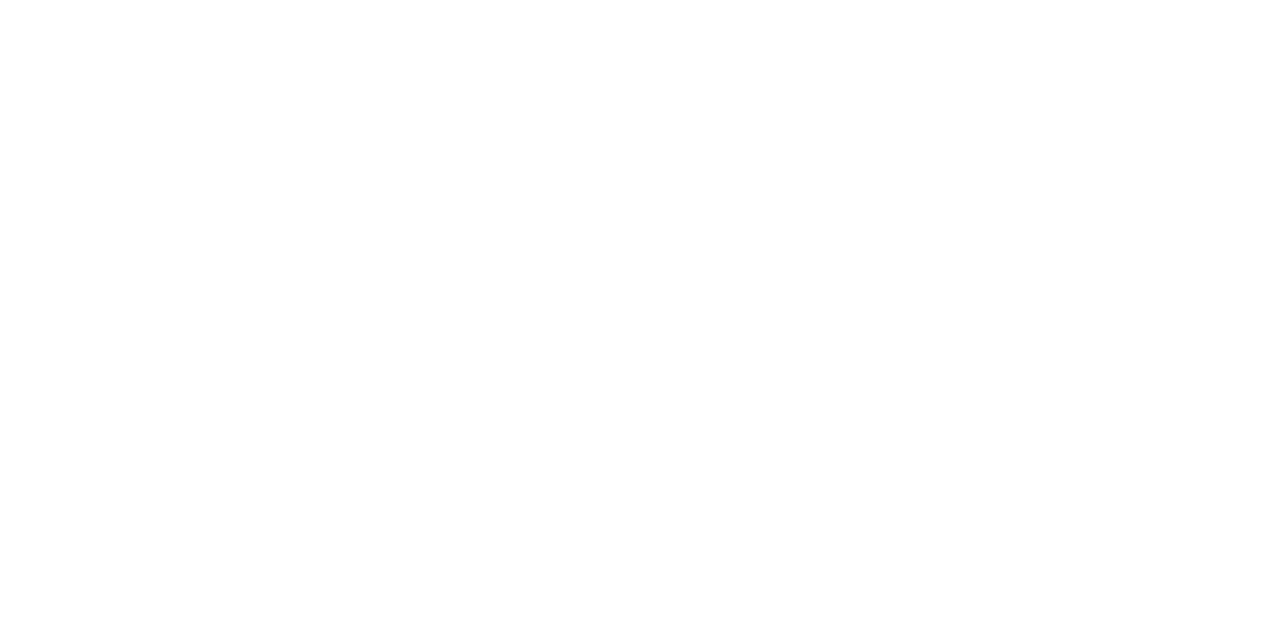
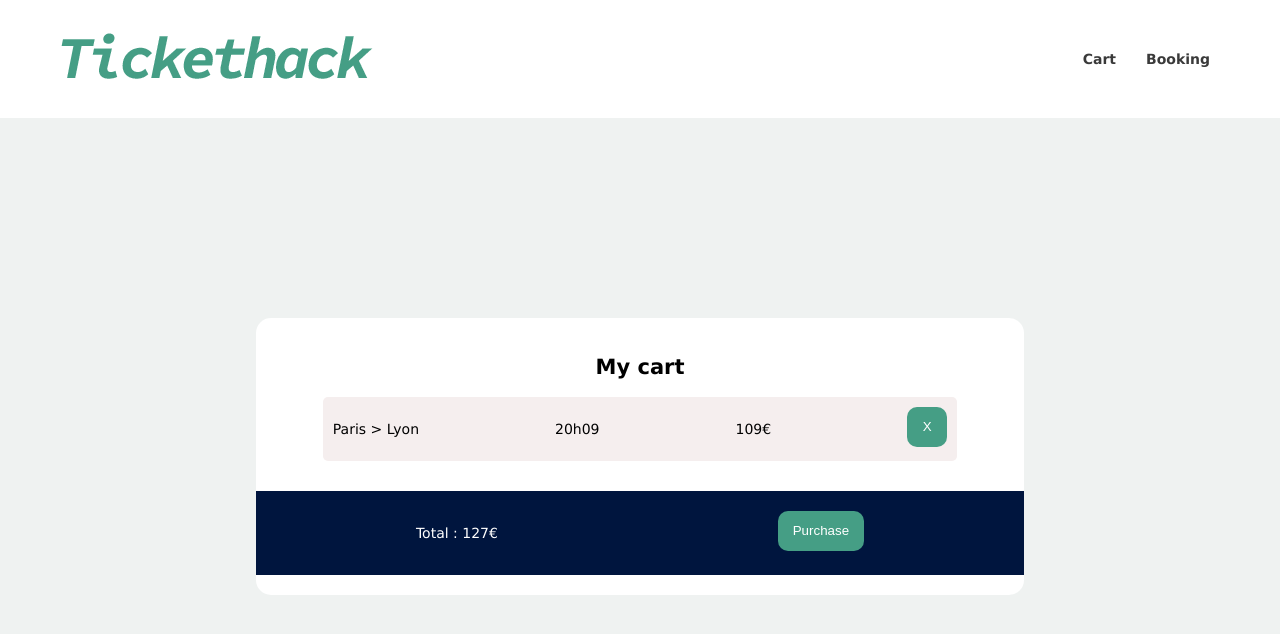
Before and after one commit to ClementNouet/ticketHack-frontend, a plain HTML site: page cart.html in a window 1280 px wide. Drawn offline with Linux system fonts and the light colour scheme.

Commit message:
Avancement après-mid route cart

```diff
--- /dev/null
+++ b/cart.css
@@ -0,0 +1,106 @@
+body {
+    background-color: #EFF2F1;
+    box-sizing: border-box;
+    margin: 0;
+    padding: 0;
+    display: flex;
+    flex-direction: column;
+    font: 14px "Lucida Grande", Helvetica, Arial, sans-serif;
+  }
+
+
+/********************HEADER*******************/
+
+  header {
+    background-color: white;
+    display: flex;
+    justify-content: space-between;
+  }
+
+.active {
+    font-weight: 600;;
+    padding-left: 30px;
+    color: #459E85;
+}
+
+.menu {
+    display: flex;
+    padding-right: 70px;
+    align-items: center;
+}
+
+.menu>a {
+    color: #3a3a3a;
+    font-weight: 600;;
+    padding-left: 30px;
+}
+
+.menu>a:hover {
+    color: #459E85;
+
+}
+
+  a {
+    text-decoration: none;
+    color: #00B7FF;
+  }
+
+
+  /********************MAIN*******************/
+
+  #resume {
+    width: 60%;
+    background-color: white;
+    text-align: center;
+    border-radius: 15px;
+    margin: auto;
+    margin-top: 200px;
+    padding: 20px 0px;
+  }
+
+  #resumeBottom {
+
+  }
+
+  #tripResume {
+    display: flex;
+    margin: auto;
+    justify-content: space-between;
+    text-align: center;
+    background-color: #F5EEEE;
+    width: 80%;
+    border-radius: 5px;
+    padding: 10px;
+  }
+
+  #tripResume button {
+    width: 40px;
+    height: 40px;
+    color: white;
+    background-color: #459E85;
+    border: 0px;
+    border-radius: 10px;
+  }
+
+  #tripPrice {
+    background-color: #00153E;
+    display: flex;
+    justify-content: space-around;
+    margin-top: 30px;
+    padding: 20px 20px
+  }
+
+  #tripPrice p {
+    color: white;
+  }
+
+
+  #tripPrice button {
+    width: auto;
+    height: 40px;
+    color: white;
+    background-color: #459E85;
+    padding: 0px 15px;
+    border: 0px;
+    border-radius: 10px;
+  }
--- a/cart.html
+++ b/cart.html
@@ -0,0 +1,38 @@
+<!DOCTYPE html>
+<html lang="en">
+<head>
+    <meta charset="UTF-8">
+    <meta name="viewport" content="width=device-width, initial-scale=1.0">
+    <link rel="stylesheet" href="cart.css">
+    <title>TicketHack</title>
+</head>
+<body id="cart">
+    <header>
+        <a href="index.html"><img src="images/logo-tickethack.png" alt="logo-tickethack" class="logo"></a>
+        <div class="menu">
+            <a href="cart.html" class="active"><p>Cart</p></a>
+            <a href="booking.html"><p>Booking</p></a>
+        </div>
+    </header>
+    <main>
+        <div id="resume">
+            <div>
+                <h2>My cart</h2>
+                <div id="tripResume">
+                    <p>Paris > Lyon</p>
+                    <p>20h09</p>
+                    <p>109€</p>
+                    <button type="button">X</button>
+                </div>
+            </div>
+            <div id="tripPrice">
+                <p>Total : 127€</p>
+                <button type="button">Purchase</button>
+            </div>
+        </div>
+    </main>
+
+
+    <script src="trips.js"></script>
+</body>
+</html>
--- a/style.css
+++ b/style.css
@@ -1,6 +1,16 @@
 body {
     background-image: url("images/background.jpg");
     background-size: cover;
+    box-sizing: border-box;
+    margin: 0;
+    padding: 0;
+    display: flex;
+    flex-direction: column;
+    font: 14px "Lucida Grande", Helvetica, Arial, sans-serif;
+  }
+
+  #cart {
+background-color: #EFF2F1;
     box-sizing: border-box;
     margin: 0;
     padding: 0;
@@ -17,8 +27,10 @@ body {
     justify-content: space-between;
   }
 
-.logo {
-    width: 20%;
+.active {
+    font-weight: 600;;
+    padding-left: 30px;
+    color: #459E85;
 }
 
 .menu {
@@ -72,9 +84,11 @@ body {
   .encart {
     background-color: white;
     border-radius: 10px;
-    padding: 20px;
+    padding: 10px;
     width: 300px;
+    max-height: 350px;
     margin: 30px 100px;
+    text-align: center;
   }
 
 
@@ -83,7 +97,7 @@ body {
     display: flex;
     flex-direction: column;
     justify-content: space-between;
-    max-width: 300px;
+    width: 100%;
 }
 
 #SearchForm button {
@@ -134,4 +148,26 @@ hr {
     flex-direction: column;
     justify-content: center;
     align-items: center;
+    overflow-y: scroll;
+    padding: 5px;
 }
+
+.tripsContainer {
+    width: 100%;
+    display: flex;
+    justify-content: space-between;
+    padding: 10px;
+    background-color: #F5EEEE;
+    margin-top: 10px;
+    border-radius: 5px;
+}
+
+
+.tripsContainer button {
+    color: white;
+    background-color: #459E85;
+    border: 0px;
+    border-radius: 3px;
+    align-self: center;
+    padding: 1px 3px;
+}
--- a/trips.js
+++ b/trips.js
@@ -0,0 +1,64 @@
+document.querySelector('#search').addEventListener('click', function (event) {
+    event.preventDefault();
+
+    const departure = document.querySelector('#departure').value;
+    const arrival = document.querySelector('#arrival').value;
+    const date = document.querySelector('#date').value;
+
+    const requestTrip = {
+        departure,
+        arrival,
+        date
+    };
+
+    // Effectue la requête POST pour rechercher les voyages
+    fetch('http://localhost:3000/trips', {
+        method: 'POST',
+        headers: {
+            'Content-Type': 'application/json',
+        },
+        body: JSON.stringify(requestTrip),
+    })
+    .then(response => response.json())
+    .then(data => {
+        console.log(data);
+
+        if (data.result) {
+            document.querySelector('#tripsList').innerHTML = '';
+
+            for (let i = 0; i < data.trips.length; i++) {
+                const dateObject = new Date(data.trips[i].date);
+                const hours = dateObject.getHours();
+                const minutes = String(dateObject.getMinutes()).padStart(2, '0');
+                const horaire = hours + ':' + minutes;
+
+                // Ajoute chaque voyage au DOM
+                document.querySelector('#tripsList').innerHTML += `
+                    <div class="tripsContainer">
+                        <p class="trip">${data.trips[i].departure} > ${data.trips[i].arrival}</p>
+                        <p class="date">${horaire}</p>
+                        <p class="price">${data.trips[i].price}</p>
+                        <button class="addCart" id="${data.trips[i]._id}">Book</button>
+                    </div>
+                `;
+            }
+
+            // Vide les champs du formulaire
+            document.querySelector('#departure').value = '';
+            document.querySelector('#arrival').value = '';
+            document.querySelector('#date').value = '';
+
+            // Ajoute les écouteurs d'événements aux nouveaux boutons "Book"
+            const buttonBook = document.querySelectorAll('.addCart');
+            for (let i = 0; i < buttonBook.length; i++) {
+                buttonBook[i].addEventListener('click', function () {
+                    console.log(`${data.trips[i]._id}`);
+                    // Code fetch ici pour chaque bouton
+                });
+            }
+        } else {
+            document.querySelector('#logoTrain').src = 'images/notfound.png';
+            document.querySelector('#tripEmpty').textContent = 'No trip found';
+        }
+    });
+});
```
Also changed, not shown: index.html (+3 -3 lines).
